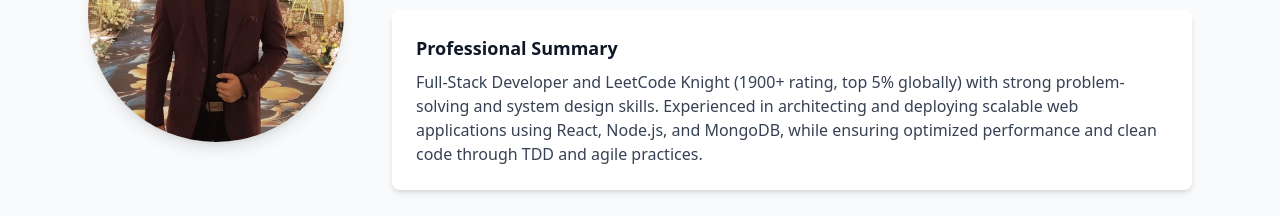
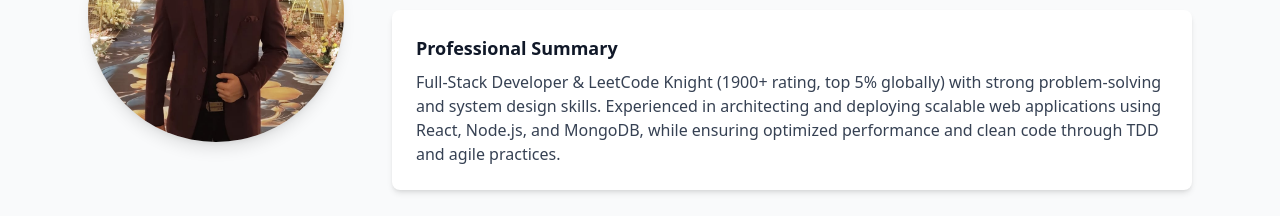
Before and after one commit to Abhishek-3191/My-Portfolio, a React (Vite) app: page / in a window 1280 px wide. Shown: the part 258-474 px from the top of the page. Built offline with nearby package versions, Linux system fonts and the light colour scheme; no server answers.

Commit message:
completed

```diff
--- a/src/sections/About.jsx
+++ b/src/sections/About.jsx
@@ -36,7 +36,7 @@ const About = () => {
             <p className="mt-2 text-gray-700">
               {/* I build reliable, high-performance backend systems and polished front-end experiences.
               Experienced with Node.js, React, and scalable architectures. */}
-             Full-Stack Developer and LeetCode Knight (1900+ rating, top 5% globally) with strong problem-solving and
+             Full-Stack Developer & LeetCode Knight (1900+ rating, top 5% globally) with strong problem-solving and
              system design skills. Experienced in architecting and deploying scalable web applications
              using React, Node.js, and MongoDB, while ensuring optimized performance and clean code
              through TDD and agile practices.
```
